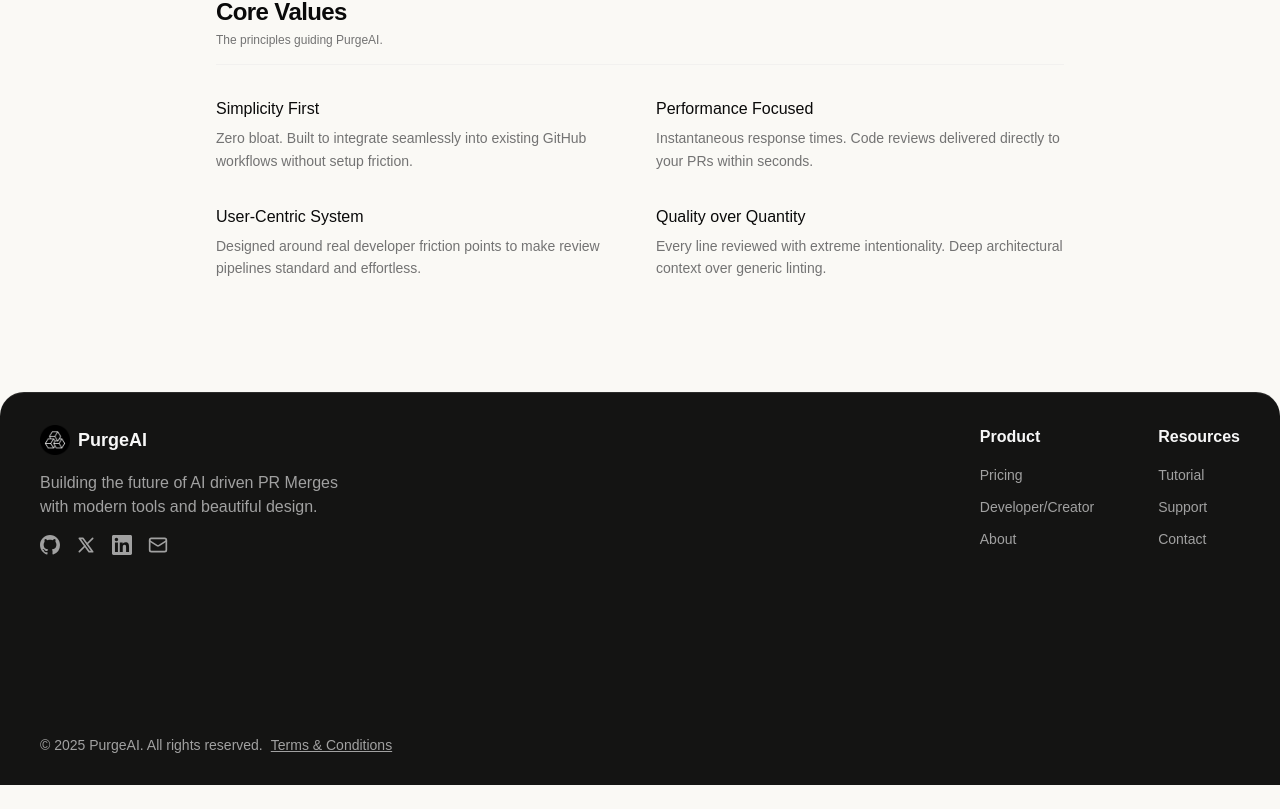
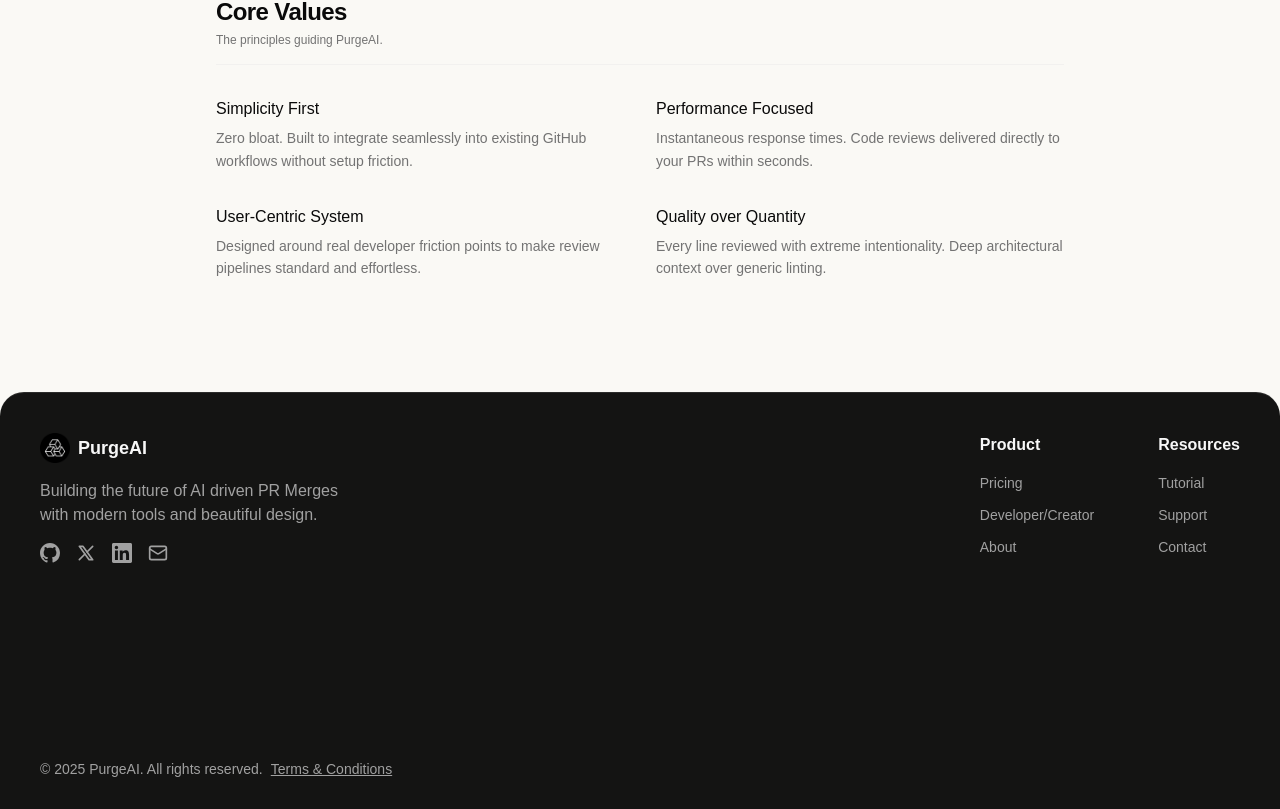
Before and after one commit to abhub23/purge.ai, a Next.js app in the folder client/: page /about in a window 1280 px wide. Shown: the part 928-1737 px from the top of the page. Before the commit the page ends 1713 px from the top, so only its background shows below. Built offline with nearby package versions, Linux system fonts and the light colour scheme; a web font is replaced by a local one.

Commit message:
tialored some component margins and paddings

```diff
--- a/client/components/main/Footer.tsx
+++ b/client/components/main/Footer.tsx
@@ -8,7 +8,7 @@ import VideoDialog from './VideoDialog';
 const Footer = () => {
   return (
     <footer className='rounded-t-3xl border-t border-white/10 bg-[#141413] text-[#f7f7f7]'>
-      <div className='px-4 py-8 lg:h-78 lg:py-8'>
+      <div className='px-4 pt-10 pb-12 lg:h-84 lg:pt-10 lg:pb-8'>
         <div className='grid gap-8 lg:mx-auto lg:flex lg:w-full lg:max-w-300 lg:justify-between'>
           {/* Brand Section */}
           <div className='space-y-4'>
```
